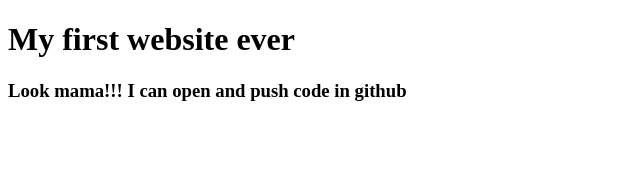
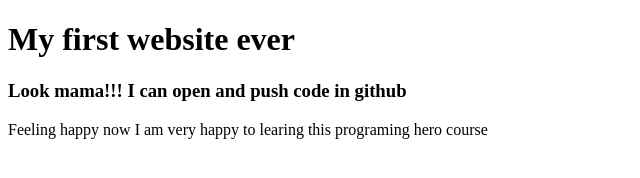
Before and after one commit to SreeKajol/My-first-website, a plain HTML site: page index.html in a window 1280 px wide. Shown: the whole page, without its empty margins (0-640 px from the left). Drawn offline with Linux system fonts and the light colour scheme.

Commit message:
learning github

```diff
--- a/index.html
+++ b/index.html
@@ -11,6 +11,7 @@
 <body>
     <h1>My first website ever</h1>
     <h3>Look mama!!! I can open and push code in github</h3>
+    <p>Feeling happy now I am very happy to learing this programing hero course</p>
 </body>
 
 </html>
```
